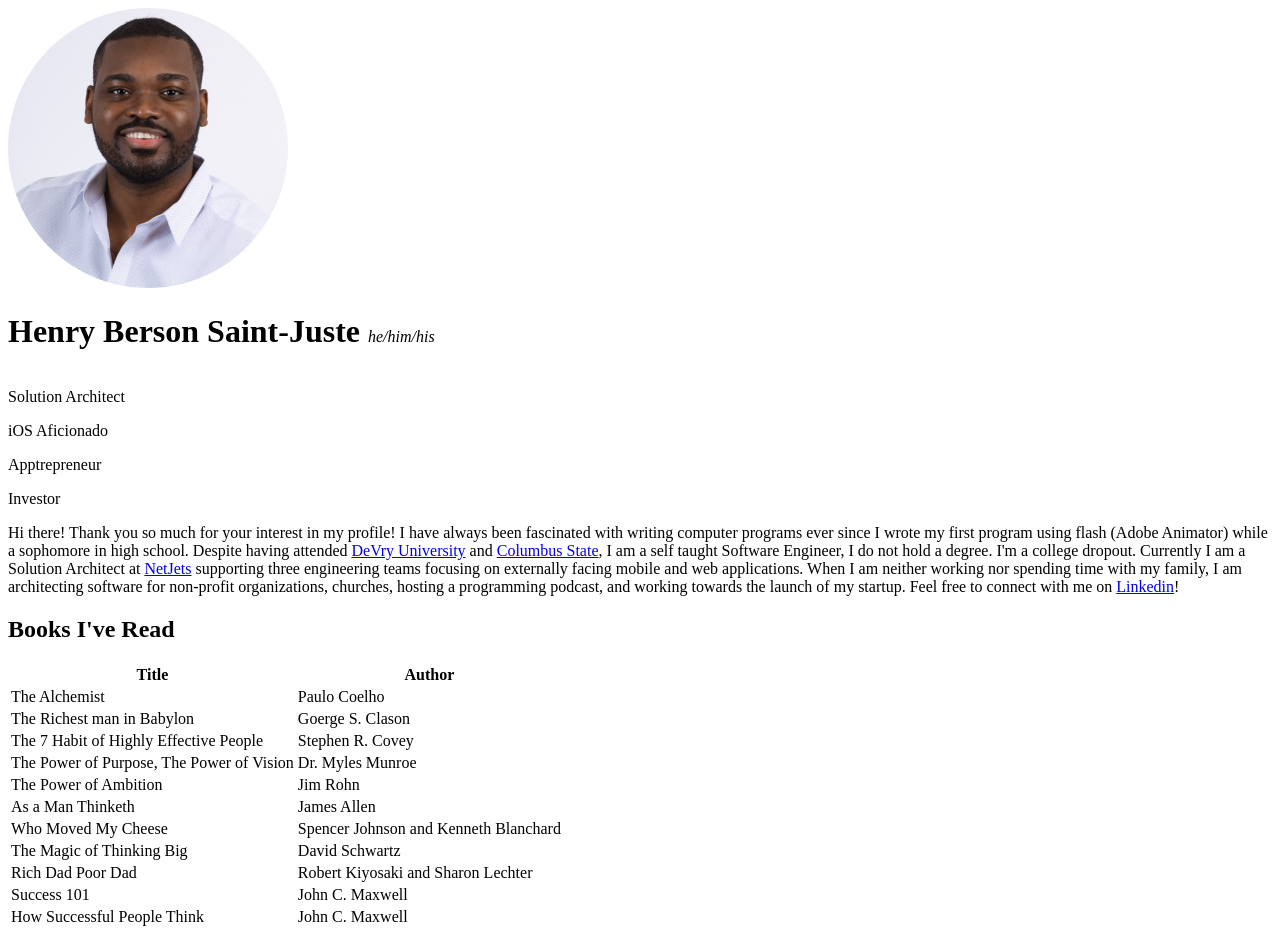
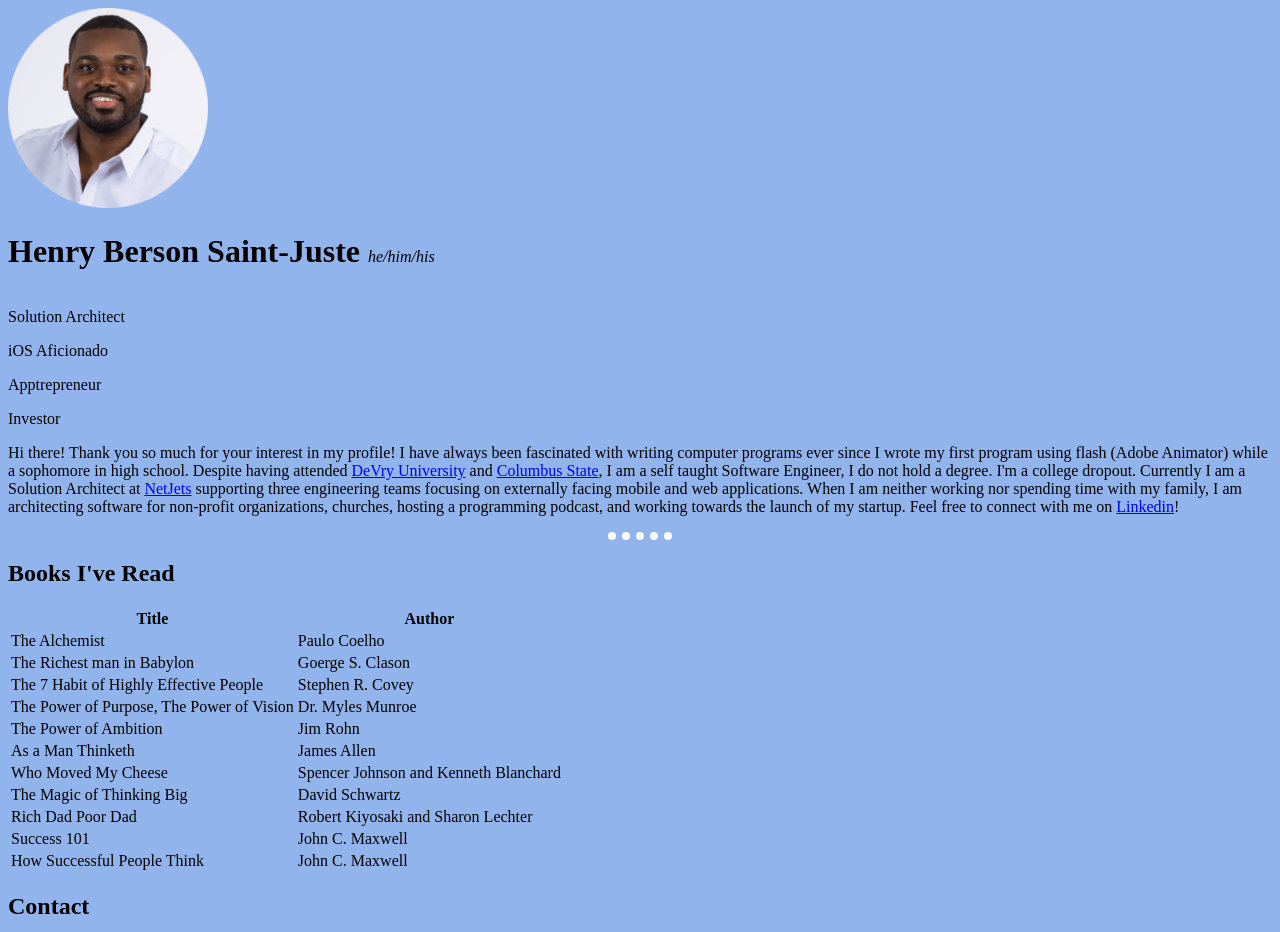
Before and after one commit to hberson/html-foundations, a plain HTML site: page index.html in a window 1280 px wide. Shown: the top 932 px of the page. Drawn offline with Linux system fonts and the light colour scheme.

Commit message:
add styles

```diff
--- a/index.html
+++ b/index.html
@@ -4,14 +4,11 @@
     <meta charset="UTF-8" />
     <meta http-equiv="X-UA-Compatible" content="IE=edge" />
     <meta name="viewport" content="width=device-width, initial-scale=1.0" />
+    <link rel="stylesheet" href="styles.css" />
     <title>The Solution Architect</title>
   </head>
   <body>
-    <img
-      src="saint.png"
-      alt="Profile image of Henry Berson Saint-Juste"
-      style="width: 280px"
-    />
+    <img src="saint.png" alt="Profile image of Henry Berson Saint-Juste" />
     <br />
     <h1 style="display: inline-block">Henry Berson Saint-Juste</h1>
     &nbsp;<em>he/him/his</em>
@@ -36,6 +33,7 @@
       connect with me on
       <a href="https://www.linkedin.com/in/hberson/">Linkedin</a>!
     </p>
+    <hr />
     <h2>Books I've Read</h2>
     <table>
       <thead>
--- /dev/null
+++ b/styles.css
@@ -0,0 +1,14 @@
+body {
+    background-color: #92b4ec;
+}
+
+hr {
+    border-style: dotted none none;
+    width: 5%;
+    border-color: white;
+    border-width: 8px;
+}
+
+img {
+    width: 200px;
+}
```
